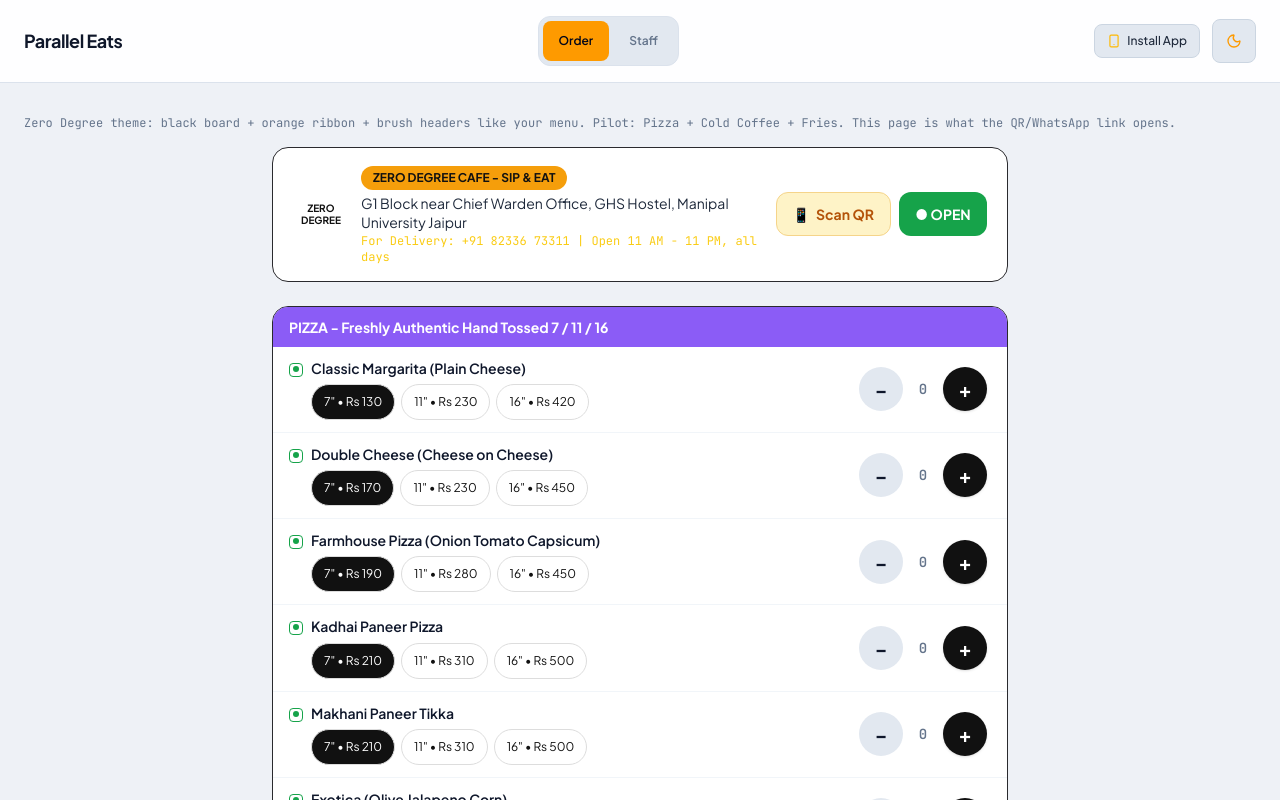
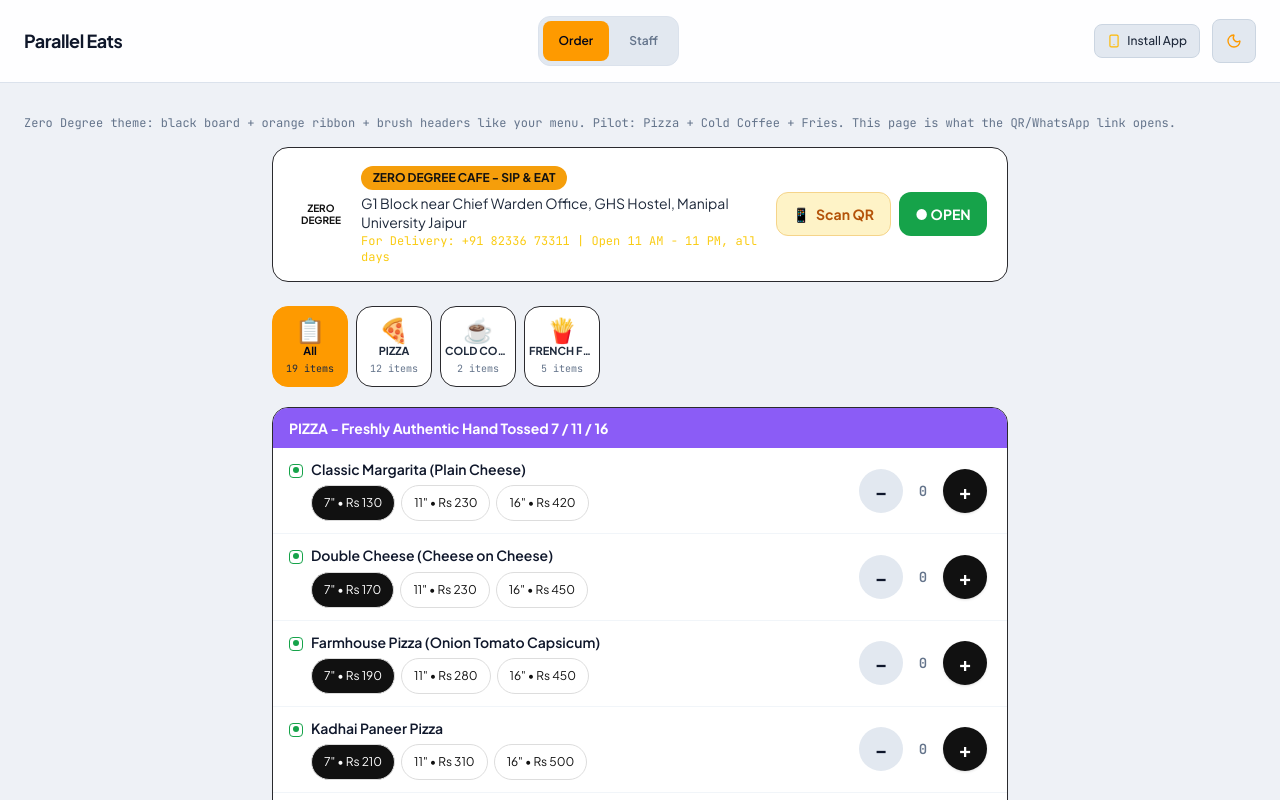
Before and after one commit to shaktisinghn1994-maker/voice-ai-assistant, a React (Vite) app: page / in a window 1280 px wide. Shown: the top 800 px of the page. Built offline with nearby package versions, Linux system fonts and the light colour scheme.

Commit message:
Category icon menu navigation with counts + filter

```diff
--- a/src/components/ZeroDegreeCustomerView.tsx
+++ b/src/components/ZeroDegreeCustomerView.tsx
@@ -1,4 +1,4 @@
-import { useCallback, useEffect, useState } from 'react';
+import { useCallback, useEffect, useRef, useState } from 'react';
 import { HOSTEL_BLOCKS, ZERO_DEGREE_MENU, ZERO_DEGREE_OUTLET } from '../data/zeroDegreeData';
 import { QROrder } from '../types';
 import { findProfileById, saveProfile } from '../utils/savedProfiles';
@@ -11,6 +11,31 @@
   qty: number;
 }
 
+const CATEGORY_ICONS: { match: string; icon: string }[] = [
+  { match: 'PIZZA', icon: '🍕' },
+  { match: 'COFFEE', icon: '☕' },
+  { match: 'FRIES', icon: '🍟' },
+  { match: 'SHAKE', icon: '🥤' },
+  { match: 'MOCKTAIL', icon: '🍹' },
+  { match: 'BURGER', icon: '🍔' },
+  { match: 'WRAP', icon: '🌯' },
+  { match: 'SANDWICH', icon: '🥪' },
+  { match: 'CHINESE', icon: '🥟' },
+  { match: 'MUNCHIES', icon: '🍗' },
+  { match: 'WINGS', icon: '🍗' },
+  { match: 'KEBAB', icon: '🍢' },
+  { match: 'DESSERT', icon: '🍰' },
+  { match: 'PASTA', icon: '🍝' },
+  { match: 'BREAKFAST', icon: '🍳' },
+  { match: 'BEVERAGE', icon: '🥤' },
+  { match: 'ICE TEA', icon: '🧋' },
+];
+
+function categoryIcon(title: string): string {
+  const upper = title.toUpperCase();
+  return CATEGORY_ICONS.find((c) => upper.includes(c.match))?.icon ?? '🍽️';
+}
+
 export const ZeroDegreeCustomerView: React.FC<{
   onOrderPlaced: (summary: string, orderObj?: QROrder) => void;
   onSwitchToStaff?: () => void;
@@ -18,6 +43,8 @@
   const [isOpen, setIsOpen] = useState(true);
   const [cart, setCart] = useState<Record<string, number>>({});
   const [variantSel, setVariantSel] = useState<Record<string, string>>({});
+  const [activeCat, setActiveCat] = useState<string>('all');
+  const menuRef = useRef<HTMLDivElement | null>(null);
   const [collegeId, setCollegeId] = useState('');
   const [name, setName] = useState('');
   const [block, setBlock] = useState('');
@@ -55,6 +82,15 @@
   });
   const total = lines.reduce((s, l) => s + l.price * l.qty, 0);
   const canOrder = isOpen && lines.length > 0 && name.trim().length >= 2 && block !== '';
+
+  const catCount = (title: string): number =>
+    ZERO_DEGREE_MENU.find((c) => c.title === title)?.items.length ?? 0;
+  const visibleCats = activeCat === 'all' ? ZERO_DEGREE_MENU : ZERO_DEGREE_MENU.filter((c) => c.title === activeCat);
+
+  const pickCat = (title: string) => {
+    setActiveCat(title);
+    menuRef.current?.scrollIntoView?.({ behavior: 'smooth', block: 'start' });
+  };
 
   // Auto-fill when College ID matches a saved profile
   const lookupId = useCallback((id: string) => {
@@ -204,9 +240,37 @@
           )}
         </div>
 
+        {/* Category icons - tap to open that menu section */}
+        <div ref={menuRef} className="mt-4 sm:mt-6 scroll-mt-24">
+          <div className="flex gap-2 overflow-x-auto pb-1 -mx-1 px-1" role="group" aria-label="Menu categories">
+            <button
+              onClick={() => pickCat('all')}
+              aria-pressed={activeCat === 'all'}
+              className={`shrink-0 flex flex-col items-center gap-0.5 w-[76px] py-2.5 rounded-2xl border cursor-pointer active:scale-95 transition-all min-h-[76px] justify-center ${activeCat === 'all' ? 'bg-amber-500 border-amber-500 text-slate-950' : 'zd-surface border-[#2a2a2e] text-slate-200'}`}
+            >
+              <span className="text-2xl leading-none" aria-hidden="true">📋</span>
+              <span className="text-[11px] font-bold">All</span>
+              <span className={`text-[10px] font-mono ${activeCat === 'all' ? 'text-slate-800' : 'text-slate-500'}`}>{ZERO_DEGREE_MENU.reduce((s, c) => s + c.items.length, 0)} items</span>
+            </button>
+            {ZERO_DEGREE_MENU.map((cat) => (
+              <button
+                key={cat.title}
+                onClick={() => pickCat(cat.title)}
+                aria-pressed={activeCat === cat.title}
+                aria-label={`Show ${cat.title}, ${catCount(cat.title)} items`}
+                className={`shrink-0 flex flex-col items-center gap-0.5 w-[76px] py-2.5 rounded-2xl border cursor-pointer active:scale-95 transition-all min-h-[76px] justify-center ${activeCat === cat.title ? 'bg-amber-500 border-amber-500 text-slate-950' : 'zd-surface border-[#2a2a2e] text-slate-200'}`}
+              >
+                <span className="text-2xl leading-none" aria-hidden="true">{categoryIcon(cat.title)}</span>
+                <span className="text-[11px] font-bold px-1 truncate max-w-full">{cat.title.split('-')[0].trim().split(' ').slice(0, 2).join(' ')}</span>
+                <span className={`text-[10px] font-mono ${activeCat === cat.title ? 'text-slate-800' : 'text-slate-500'}`}>{catCount(cat.title)} items</span>
+              </button>
+            ))}
+          </div>
+        </div>
+
         {/* Menu */}
-        <div className="mt-4 sm:mt-6 space-y-4 sm:space-y-6">
-          {ZERO_DEGREE_MENU.map((cat) => (
+        <div className="mt-3 sm:mt-4 space-y-4 sm:space-y-6">
+          {visibleCats.map((cat) => (
             <section key={cat.title} className="rounded-2xl overflow-hidden border border-[#2a2a2e]" style={{ background: '#ffffff' }}>
               <div className="px-4 py-2.5 text-sm font-bold text-white" style={{ background: cat.color }}>{cat.title}</div>
               <div className="divide-y divide-slate-100">
```
Also changed, not shown: 1 other file (tests, documents, lock files or other folders).
